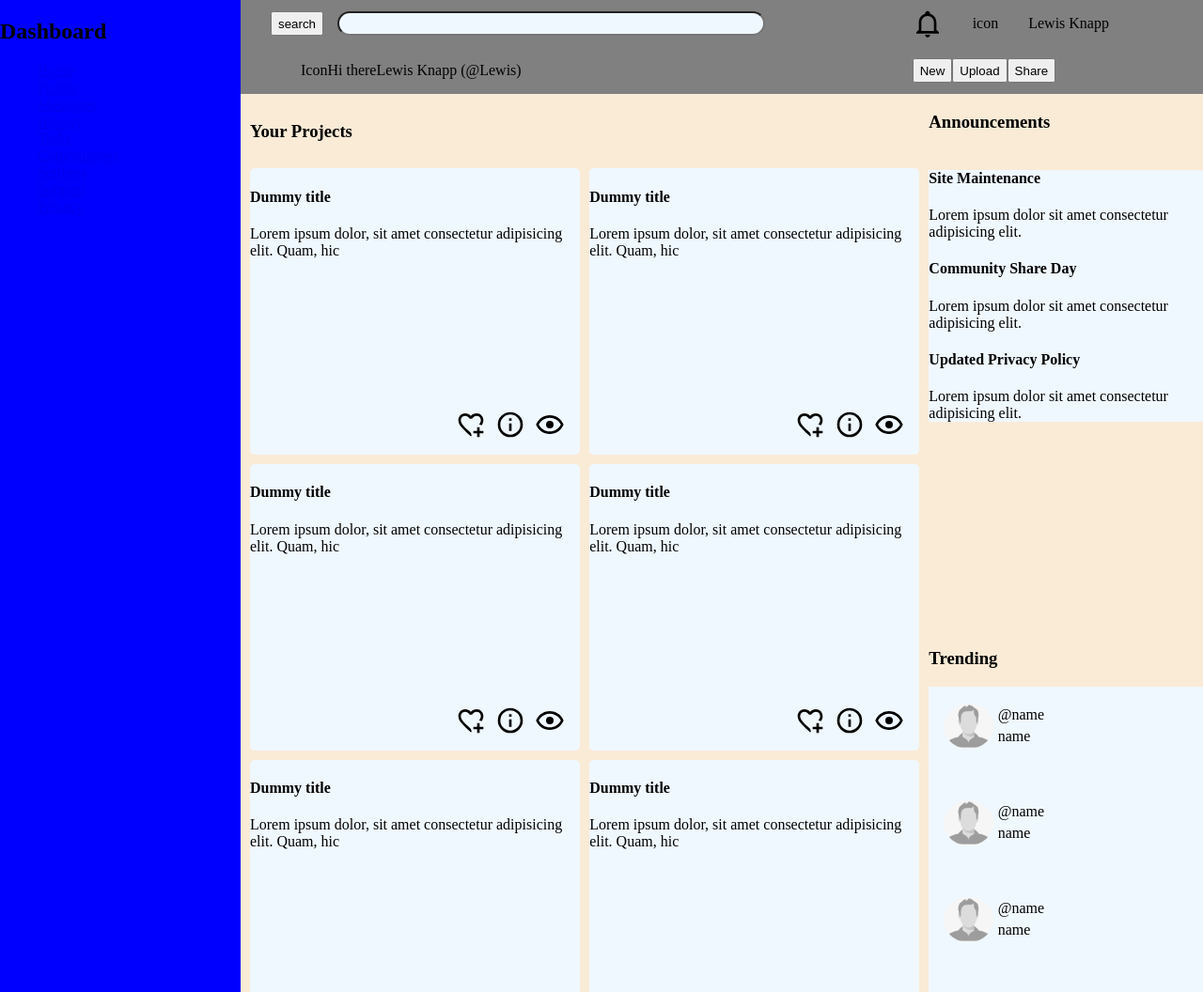
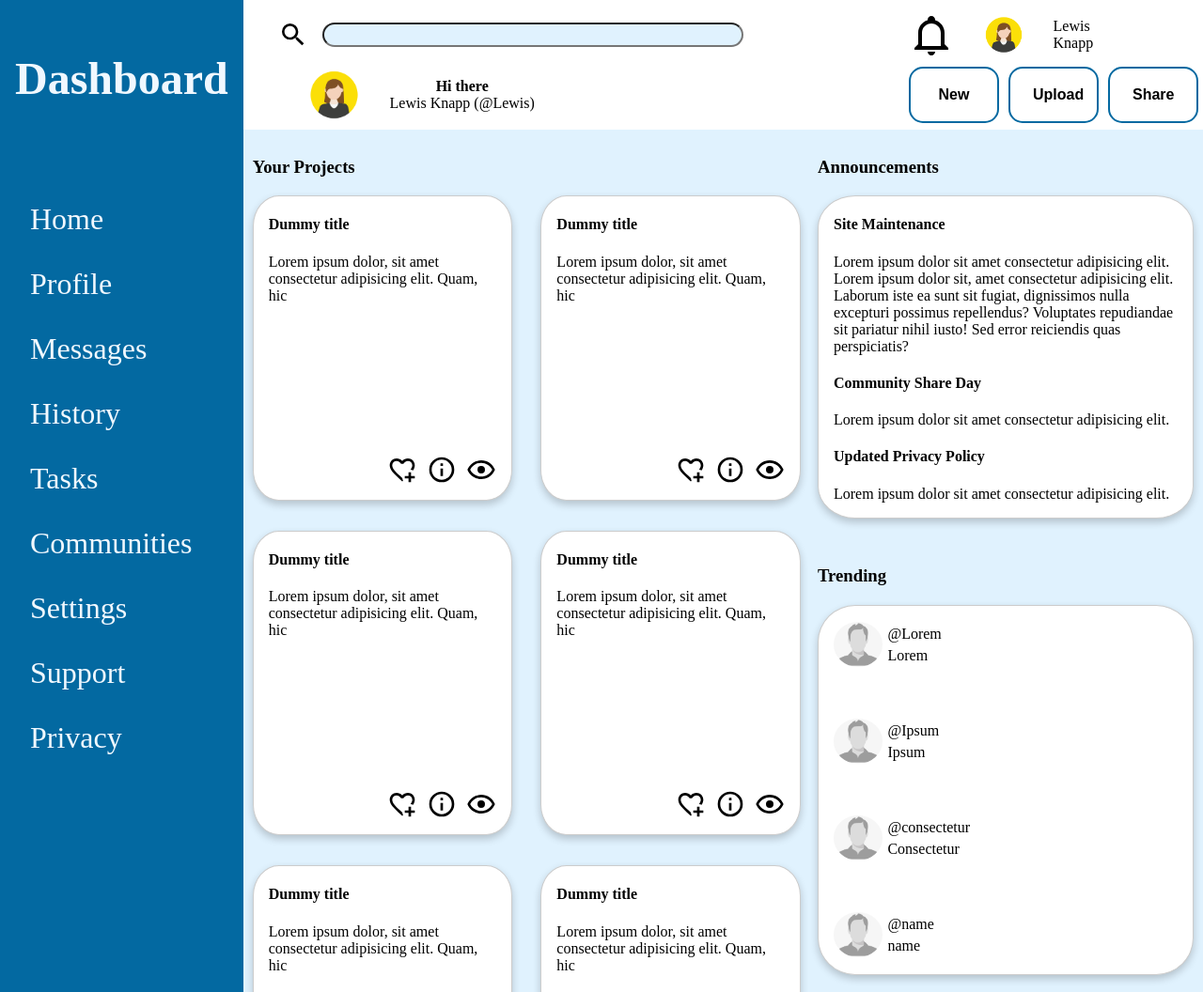
Before and after one commit to lknapp1888/admin-dashboard, a plain HTML site: page index.html in a window 1280 px wide. Shown: the top 1056 px of the page at 94% size. Drawn offline with Linux system fonts and the light colour scheme.

Commit message:
finalise core formatting for v1

```diff
--- a/index.html
+++ b/index.html
@@ -11,23 +11,25 @@
     <div class="container">
         <header class="main-header">
             <div class="search-container">
-                <button type="submit">search</button>
+                <img src="images/magnify.svg" alt="search">
                 <input type="search" name="search" id="search">
             </div>
             <div class="user-info-links">
                 <img src="images/bell-outline.svg" alt="bell">
-                <div>icon</div>
+                <div><img src="images/user.png" alt="user"></div>
                 <div>Lewis Knapp</div>
             </div>
             <div class="user-info">
-                <div>Icon</div>
-                <p>Hi there</p>
+                <div><img src="images/user.png" alt="user"></div>
+                <div class="user-info-text">
+                    <p><strong>Hi there</strong></p>
                     <p>Lewis Knapp (@Lewis)</p>
                 </div>
+            </div>
             <div class="header-buttons">
-                <button class="header-btn">New</button>
-                <button class="header-btn">Upload</button>
-                <button class="header-btn">Share</button>
+                <button class="header-btn button-28">New</button>
+                <button class="header-btn button-28">Upload</button>
+                <button class="header-btn button-28">Share</button>
             </div>
         </header>
         <nav class="main-nav">
@@ -48,8 +50,10 @@
             <div class="projects">
                 <h3>Your Projects</h3>
                 <div class="project">
+                    <div class="project-text">
                         <h4>Dummy title</h4>
                         <p>Lorem ipsum dolor, sit amet consectetur adipisicing elit. Quam, hic</p>
+                    </div>
                     <div class="icon-links">
                         <img src="images/heart-plus-outline.svg" alt="add">
                         <img src="images/information-outline.svg" alt="info">
@@ -57,8 +61,10 @@
                     </div>
                 </div>
                 <div class="project">
+                    <div class="project-text">
                         <h4>Dummy title</h4>
                         <p>Lorem ipsum dolor, sit amet consectetur adipisicing elit. Quam, hic</p>
+                    </div>
                     <div class="icon-links">
                         <img src="images/heart-plus-outline.svg" alt="add">
                         <img src="images/information-outline.svg" alt="info">
@@ -66,8 +72,10 @@
                     </div>
                 </div>
                 <div class="project">
+                    <div class="project-text">
                         <h4>Dummy title</h4>
                         <p>Lorem ipsum dolor, sit amet consectetur adipisicing elit. Quam, hic</p>
+                    </div>
                     <div class="icon-links">
                         <img src="images/heart-plus-outline.svg" alt="add">
                         <img src="images/information-outline.svg" alt="info">
@@ -75,8 +83,10 @@
                     </div>
                 </div>
                 <div class="project">
+                    <div class="project-text">
                         <h4>Dummy title</h4>
                         <p>Lorem ipsum dolor, sit amet consectetur adipisicing elit. Quam, hic</p>
+                    </div>
                     <div class="icon-links">
                         <img src="images/heart-plus-outline.svg" alt="add">
                         <img src="images/information-outline.svg" alt="info">
@@ -84,8 +94,10 @@
                     </div>
                 </div>
                 <div class="project">
+                    <div class="project-text">
                         <h4>Dummy title</h4>
                         <p>Lorem ipsum dolor, sit amet consectetur adipisicing elit. Quam, hic</p>
+                    </div>
                     <div class="icon-links">
                         <img src="images/heart-plus-outline.svg" alt="add">
                         <img src="images/information-outline.svg" alt="info">
@@ -93,8 +105,10 @@
                     </div>
                 </div>
                 <div class="project">
+                    <div class="project-text">
                         <h4>Dummy title</h4>
                         <p>Lorem ipsum dolor, sit amet consectetur adipisicing elit. Quam, hic</p>
+                    </div>
                     <div class="icon-links">
                         <img src="images/heart-plus-outline.svg" alt="add">
                         <img src="images/information-outline.svg" alt="info">
@@ -108,7 +122,10 @@
                     <div class="announcements-container">
                         <div class="announcement announcement 1">
                             <h4>Site Maintenance</h4>
-                            <p>Lorem ipsum dolor sit amet consectetur adipisicing elit.</p>
+                            <p>Lorem ipsum dolor sit amet consectetur adipisicing elit.
+                                Lorem ipsum dolor sit, amet consectetur adipisicing elit.
+                                Laborum iste ea sunt sit fugiat, dignissimos nulla excepturi possimus repellendus?
+                                Voluptates repudiandae sit pariatur nihil iusto! Sed error reiciendis quas perspiciatis?</p>
                         </div>
                         <div class="announcement announcement 2">
                             <h4>Community Share Day</h4>
@@ -128,8 +145,8 @@
                                 <img src="images/male-placeholder.png" alt="profile icon photo">
                             </div>
                             <div class="trending-user-info">
-                                <p>@name</p>
-                                <p>name</p>
+                                <p>@Lorem</p>
+                                <p>Lorem</p>
                             </div>
                         </div>
                         <div class="trending-item">
@@ -137,8 +154,8 @@
                                 <img src="images/male-placeholder.png" alt="profile icon photo">
                             </div>
                             <div class="trending-user-info">
-                                <p>@name</p>
-                                <p>name</p>
+                                <p>@Ipsum</p>
+                                <p>Ipsum</p>
                             </div>
                         </div>
                         <div class="trending-item">
@@ -146,8 +163,8 @@
                                 <img src="images/male-placeholder.png" alt="profile icon photo">
                             </div>
                             <div class="trending-user-info">
-                                <p>@name</p>
-                                <p>name</p>
+                                <p>@consectetur</p>
+                                <p>Consectetur</p>
                             </div>
                         </div>
                         <div class="trending-item">
--- a/styles.css
+++ b/styles.css
@@ -1,32 +1,101 @@
+* {
+    --sidebar-color: #0369a1;
+    --background-color: #e0f2fe;
+    --container-color: white;
+    --header-color: var(--container-color);
+}
+
 body {
     margin: 0;
 }
 
 .container {
     display: grid;
-    grid-template-columns: 1fr 4fr;
+    grid-template-columns: 1fr 6fr;
     grid-template-rows: 1fr 4fr;
     height: 100vh;
 }
 
+.header-buttons {
+    display: flex;
+    justify-content: space-around;
+}
 
-button {
-    height: 2em;
+.button-28 {
+    appearance: none;
+    background-color: transparent;
+    border: 2px solid var(--sidebar-color);
+    border-radius: 15px;
+    box-sizing: border-box;
+    color: black;
+    cursor: pointer;
+    display: inline-block;
+    font-size: 16px;
+    font-weight: 600;
+    line-height: normal;
+    margin: 0;
+    min-height: 60px;
+    min-width: 0;
+    outline: none;
+    padding: 16px 24px;
+    text-align: center;
+    text-decoration: none;
+    transition: all 300ms cubic-bezier(.23, 1, 0.32, 1);
+    user-select: none;
+    -webkit-user-select: none;
+    touch-action: manipulation;
+    width: 100%;
+    will-change: transform;
+}
+
+.button-28:disabled {
+  pointer-events: none;
+}
+
+.button-28:hover {
+  color: #fff;
+  background-color: var(--sidebar-color);
+  box-shadow: rgba(0, 0, 0, 0.25) 0 8px 15px;
+  transform: translateY(-2px);
+}
+
+.button-28:active {
+  box-shadow: none;
+  transform: translateY(0);
 }
 
 .main-nav {
-    background-color: blue;
+    background-color: var(--sidebar-color);
     grid-column: 1 / 2;
     grid-row: 1 / -1;
     list-style: none;
+    padding: 1em;
+    display: flex;
+    flex-direction: column;
+    gap: clamp(0px, 2em, 80px);
+}
+
+.main-nav h1 {
+    color: aliceblue;
+    font-size: 3em;
+}
+.main-nav li a {
+    color: aliceblue;
+    font-size: 2em;
+    text-decoration: none;
+}
+
+.main-nav li:hover {
+    background-color: black;
 }
 
 .main-header {
-    background-color: grey;
+    background-color: var(--header-color);
     grid-column: 2 / 3;
     display: grid;
     grid-template-columns: 2fr 1fr;
     grid-template-rows: 1fr 1fr;
+    padding: 5px;
 }
 
 .main-header div {
@@ -34,49 +103,83 @@ button {
     align-items: center;
     padding-left: 2em;
 }
+
+.header-buttons {
+    gap: 10px
+}
+
 .search-container {
     gap: 15px;
+}
+
+.search-container img {
+    height: 2em;
 }
 
 .search-container input {
     width: 70%;
     height: 2em;
     border-radius: 15px;
-    background-color: aliceblue;
+    background-color: var(--background-color);
 }
 
-.search-container {
-
-}
 
 .user-info-links {
+    display: flex;
+    justify-content: flex-end;
+    padding-right: 25%;
 }
 
 .user-info-links img {
-    height: 2em;
+    height: 3em;
+}
+
+.user-info img {
+    height: 4em;
+}
+
+.user-info-text {
+    display: flex;
+    flex-direction: column;
+    align-items: flex-start;
+}
+
+.user-info-text p {
+    padding: 0;
+    margin: 0;
 }
 
 
-.header-buttons {
-}
-
 main {
-    background-color: antiquewhite;
+    background-color: var(--background-color);
     display: flex;
+    justify-content: space-between;
 }
 
 .projects {
     display: grid;
-    grid-template-columns: 1fr 1fr;
-    grid-template-rows: auto 1fr 1fr;
-    grid-auto-rows: 1fr;
-    gap: 10px;
+    flex: 1;
+    grid-template-columns: repeat(auto-fit, minmax(250px, 1fr));
+    grid-template-rows: 1.75rem 1fr 1fr;
+    gap: clamp(5px, 2em, 40px);
     margin: max(10px);
 }
 
 .project {
-    background-color: aliceblue;
-    border-radius: 5px;
+    display: flex;
+    flex-direction: column;
+    justify-content: space-between;
+    background-color: var(--container-color);
+    border-radius: 10%;
+    width: 100%;
+    overflow: hidden;
+    border: 1px solid #ccc;
+    box-shadow: 0 4px 8px rgb(0 0 0 / 20%);
+}
+
+.project h4, .project p, .announcements h4, .announcements p {
+    padding-left: 1em;
+    padding-right: 1em;
 }
 
 .icon-links {
@@ -93,22 +196,24 @@ main {
 }
 
 .projects h3 {
-    grid-column: span 2;
+    grid-column: 1 / -1;
 }
 
 .right-side {
     display: grid;
-    grid-template-columns: 1fr;
-    grid-template-rows: auto 1fr auto;
-
-    /* display: grid;
-    grid-template-columns: 1fr;
-    grid-template-rows: auto 1fr auto 1fr;
-    grid-auto-rows: 1fr; */
+    grid-template-rows: 1.75rem auto 1.75rem 1fr;
+    grid-template-columns: minmax(250px, 400px);
+    grid-auto-rows: 1fr;
+    gap: clamp(5px, 2em, 40px);
+    margin: max(10px);
 }
 
-.announcements div, .trending div{
-    background-color: aliceblue;
+.announcements, .trending-container{
+    background-color: var(--container-color);
+    border-radius: 10%;
+    overflow: hidden;
+    border: 1px solid #ccc;
+    box-shadow: 0 4px 8px rgb(0 0 0 / 20%);
 }
 
 .trending-container {
```
Also changed, not shown: images/user.png (added). Lines whose indentation alone changed are shown as unchanged.
